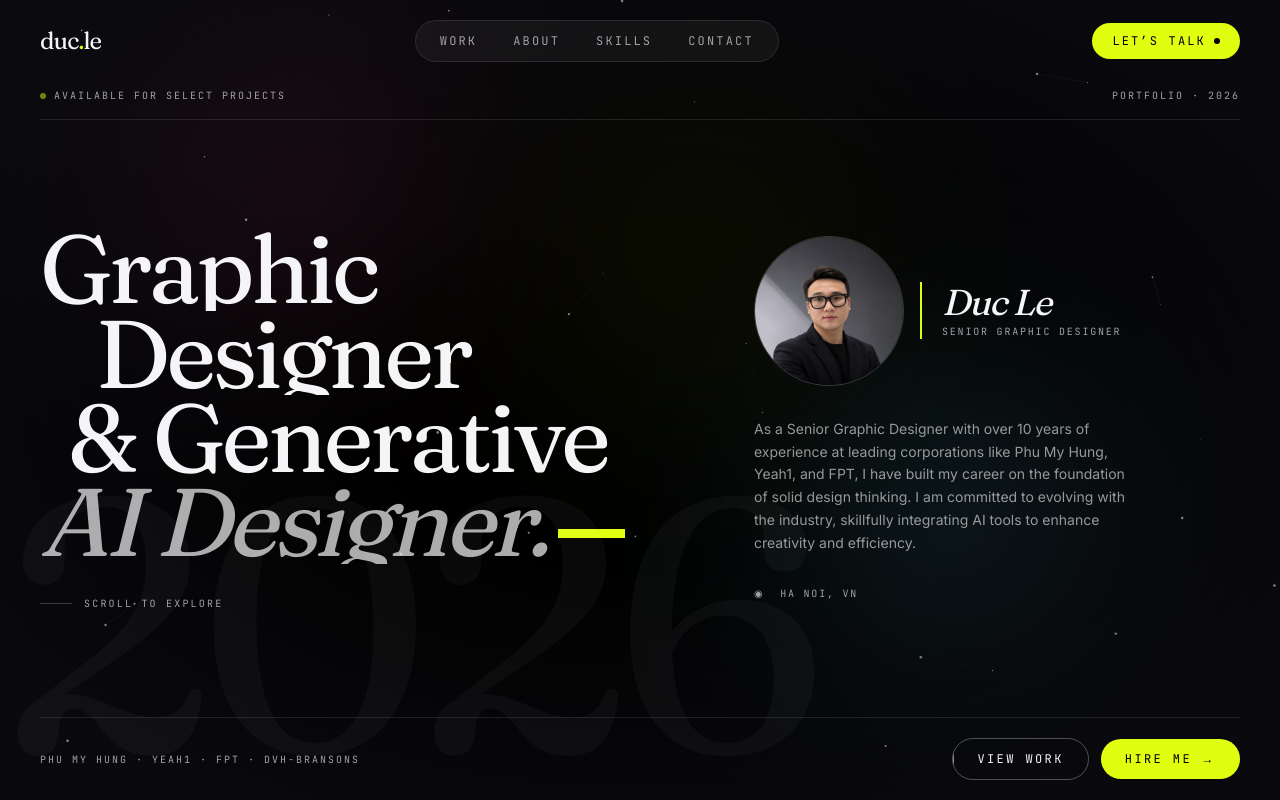
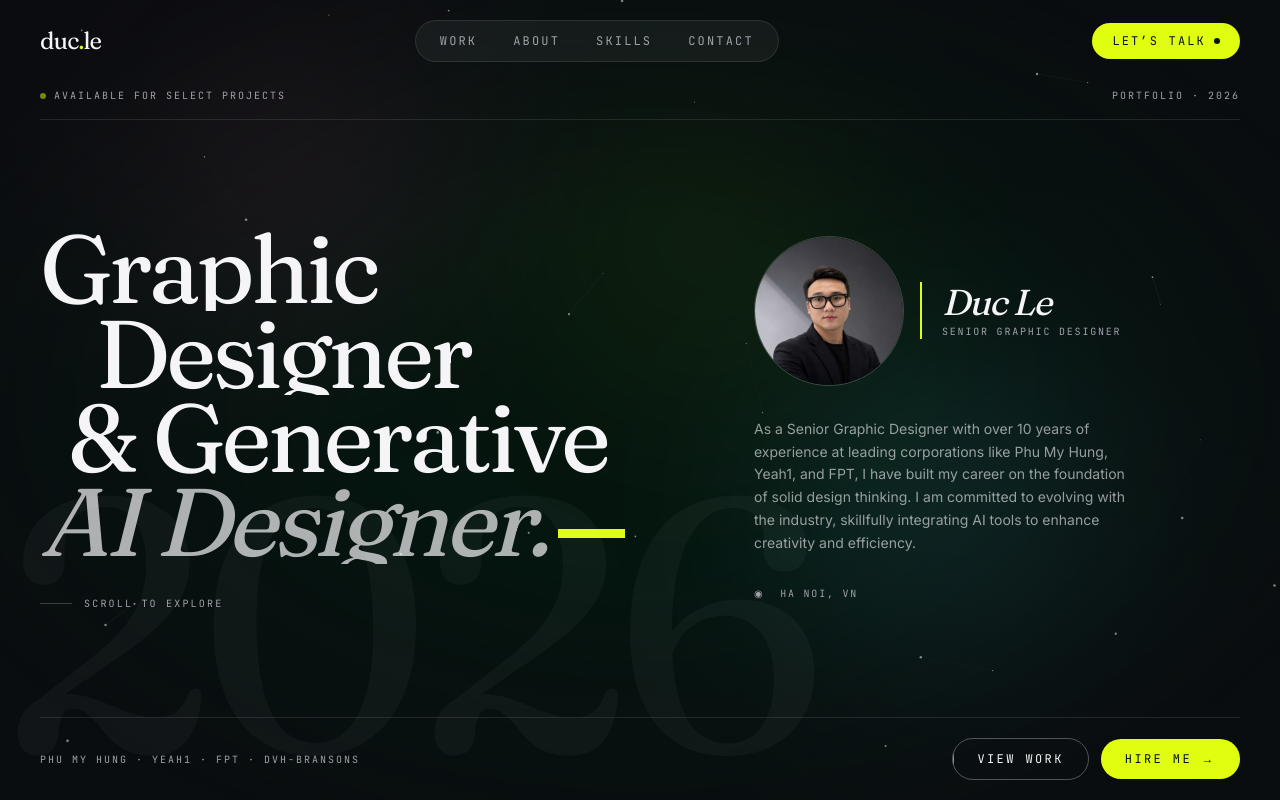
Before and after one commit to duclv145/ducle-portfolio-2026, a Next.js app: page / in a window 1280 px wide. Shown: the top 800 px of the page. Built offline with nearby package versions, Linux system fonts and the light colour scheme.

Commit message:
Change background to deep green

```diff
--- a/app/globals.css
+++ b/app/globals.css
@@ -1,8 +1,8 @@
 @import "tailwindcss";
 
 :root {
-  --bg: #000000;
-  --bg-soft: #0c0c0f;
+  --bg: #04140e;
+  --bg-soft: #0a2118;
   --fg: #f5f5f7;
   --fg-muted: #a1a1aa;
   --accent: #e0fe10;
```
